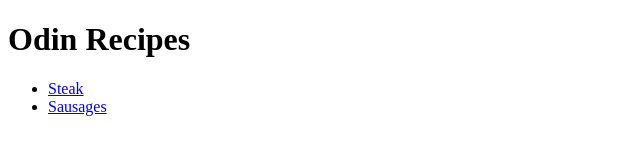
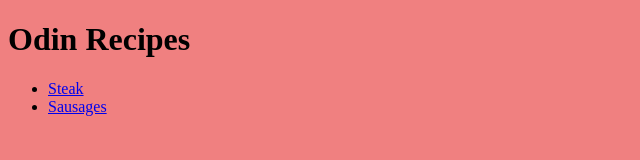
Before and after one commit to Culliham/odin-recipes, a plain HTML site: page index.html in a window 1280 px wide. Shown: the whole page, without its empty margins (0-640 px from the left). Drawn offline with Linux system fonts and the light colour scheme.

Commit message:
adding styles.css and background light-coral

```diff
--- a/index.html
+++ b/index.html
@@ -3,6 +3,7 @@
     <head>
         <title>Odin Recipes</title>
         <meta charset="utf-8">
+        <link rel="stylesheet" href="styles.css"
     </head>
     <body>
         <h1>Odin Recipes</h1>
--- /dev/null
+++ b/styles.css
@@ -0,0 +1,3 @@
+body {
+    background-color: lightcoral;
+}
```
